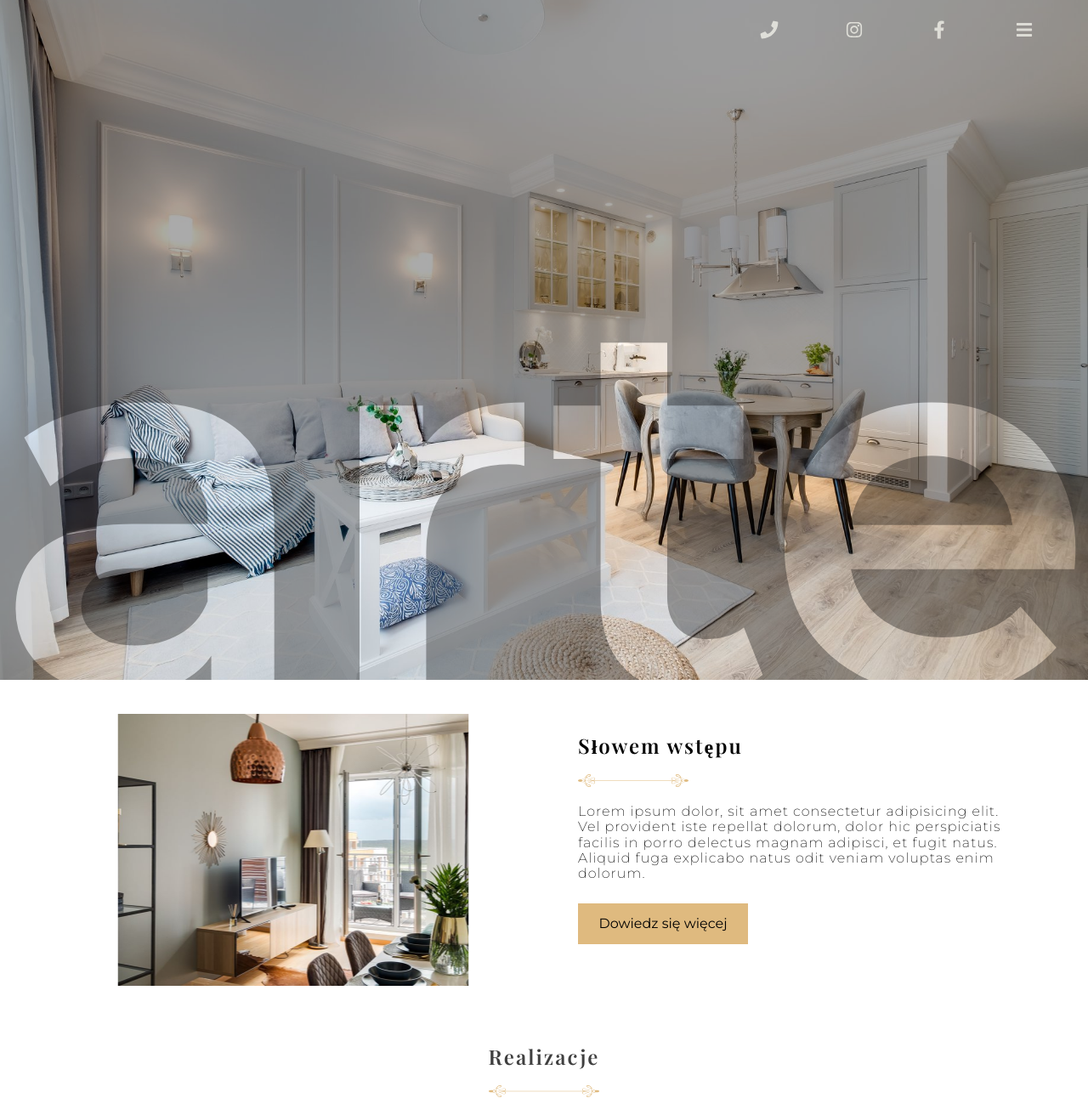
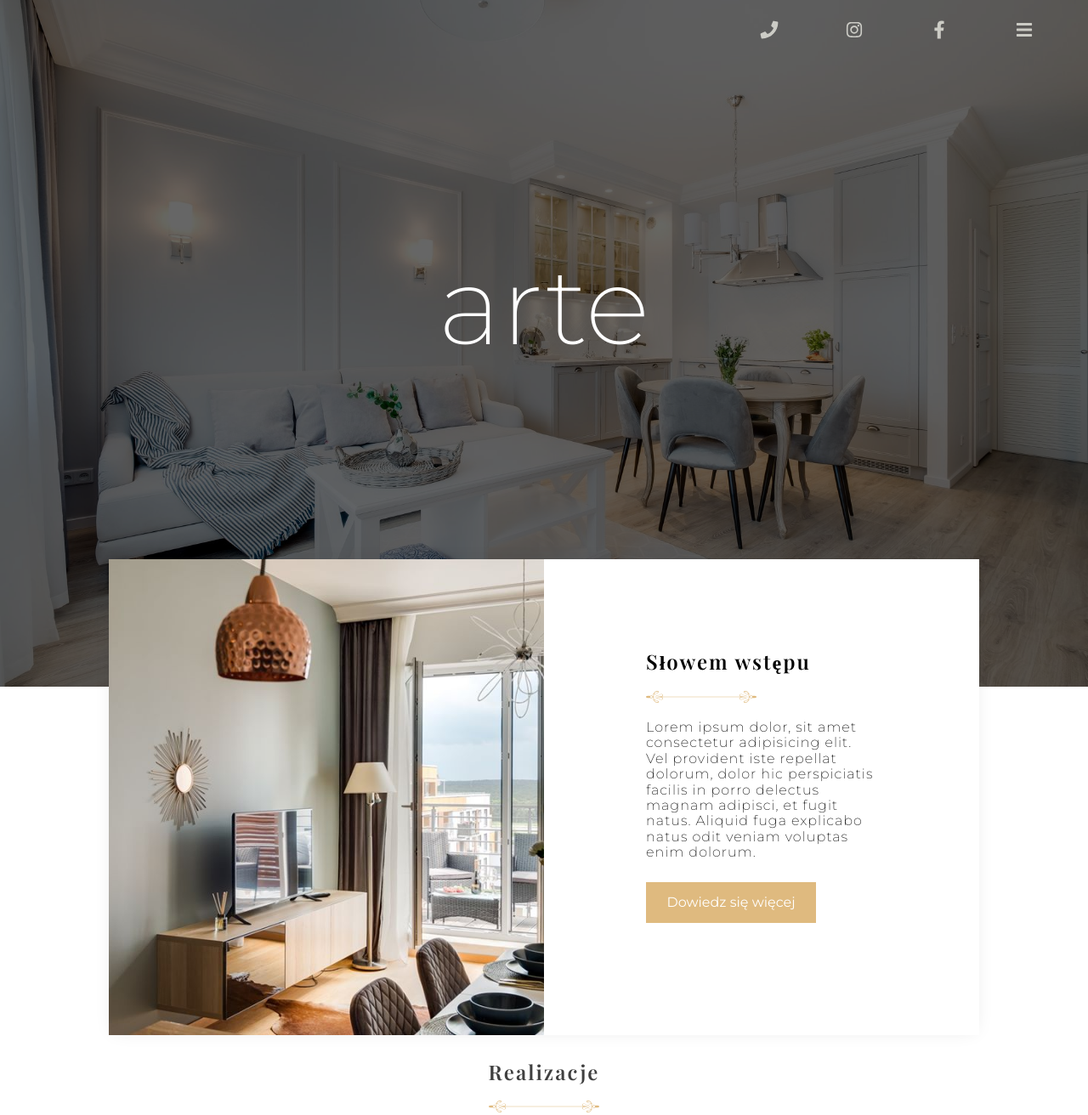
Before and after one commit to BarSi1986/k-arte-project, a Gatsby site: page / in a window 1280 px wide. Shown: the top 1312 px of the page at 85% size. Built offline with nearby package versions, Linux system fonts and the light colour scheme; Gatsby itself is replaced by a stand-in of ours.

Commit message:
header and about section ui changes

```diff
--- a/src/components/section_components/About.js
+++ b/src/components/section_components/About.js
@@ -13,11 +13,12 @@ import Button from '../ui_components/GoldenButton'
 import Header from '../ui_components/H2_header'
 
 const AboutWrapper = styled.section`
+    box-shadow: 0 0 20px -5px rgba(0, 0, 0, 0.1);
+    width: 80%;
     position: relative;
     background: #fff;
-    height: 50vh;
-    margin: 0 0px;
-    padding: 0 50px;
+    height: 70vh;
+    margin: -150px auto 0px auto;
     display: flex;
     justify-content: center;
     overflow: hidden;
@@ -45,8 +46,7 @@ const AboutWrapper = styled.section`
 const StoryWrapper = styled.div`
     width: 50%;
     height: 100%;
-    padding: 40px;
-
+    padding: 120px;
     display: flex;
     flex-direction: column;
     justify-content: center;
@@ -97,8 +97,8 @@ position: absolute !important;
 top: 50%;
 left: 50%;
 transform: translate(-50%,-50%);
-width: 70%;
-height: 80%;
+width: 100%;
+height: 100%;
 z-index: 1;
 @media (max-width: 750px){
     width: 100%;
--- a/src/components/section_components/Hero.js
+++ b/src/components/section_components/Hero.js
@@ -5,10 +5,15 @@ import { graphql, useStaticQuery } from 'gatsby'
 import Img from 'gatsby-image'
 import { Parallax } from 'react-scroll-parallax'
 
-const HomeWrapper = styled.section`
+
+const OuterWrapper = styled.section`
+position: relative;
+`
+
+const HomeWrapper = styled.div`
     position: relative;
     width: 100%;
-    height: 105vh;
+    height: 101vh;
     overflow: hidden;
     margin-bottom: -40px;
     transition: 1s ${props => props.theme.transitions.cubic_front};
@@ -28,7 +33,7 @@ const HomeWrapper = styled.section`
 `
 const MixedBg = styled.div`
     position: absolute;
-    background: #aaa;
+    background: #666;
     top: 0;
     left: 0;
     width: 100%;
@@ -50,13 +55,14 @@ const MixedBg = styled.div`
 const Header1 = styled.h1`
     position: absolute;
     font-family: ${props => props.theme.fonts.montserrat};
-    bottom: 0;
+    top: 50%;
     left: 50%;
-    transform: translate(-50%, 15%);
+    transform: translate(-50%, -80%);
     color: ${props => props.theme.colors.white};
-    font-size: 49vw;
+    font-size: 10vw;
     margin: 0;
-    font-weight: 600;
+    font-weight: 200;
+    z-index: 10;
     @media (max-width: 750px) {
         position: absolute;
         bottom: 50%;
@@ -101,16 +107,19 @@ const Hero = () => {
 
 
     return (
+        <OuterWrapper>
+            <Header1><span>ar</span><span>te</span></Header1>
             <Parallax y={[-30, 30]}>
                 <HomeWrapper className={isNavOpen && 'blurred'}>
                     <StyldImg
                         fluid={data.file.childImageSharp.fluid}
                     />
                     <MixedBg>
-                    <Header1><span>ar</span><span>te</span></Header1>
+
                     </MixedBg>
                 </HomeWrapper>
             </Parallax>
+        </OuterWrapper>
     )
 }
 
--- a/src/components/ui_components/GoldenButton.js
+++ b/src/components/ui_components/GoldenButton.js
@@ -4,6 +4,7 @@ import styled from 'styled-components'
 const GoldenBtn = styled.button`
     border: none;
     background: ${props => props.theme.colors.gold};
+    color: #fff;
     width: 200px;
     padding: 15px;
     font-family: ${props => props.theme.fonts.montserrat};
```
Lines whose indentation alone changed are shown as unchanged.
